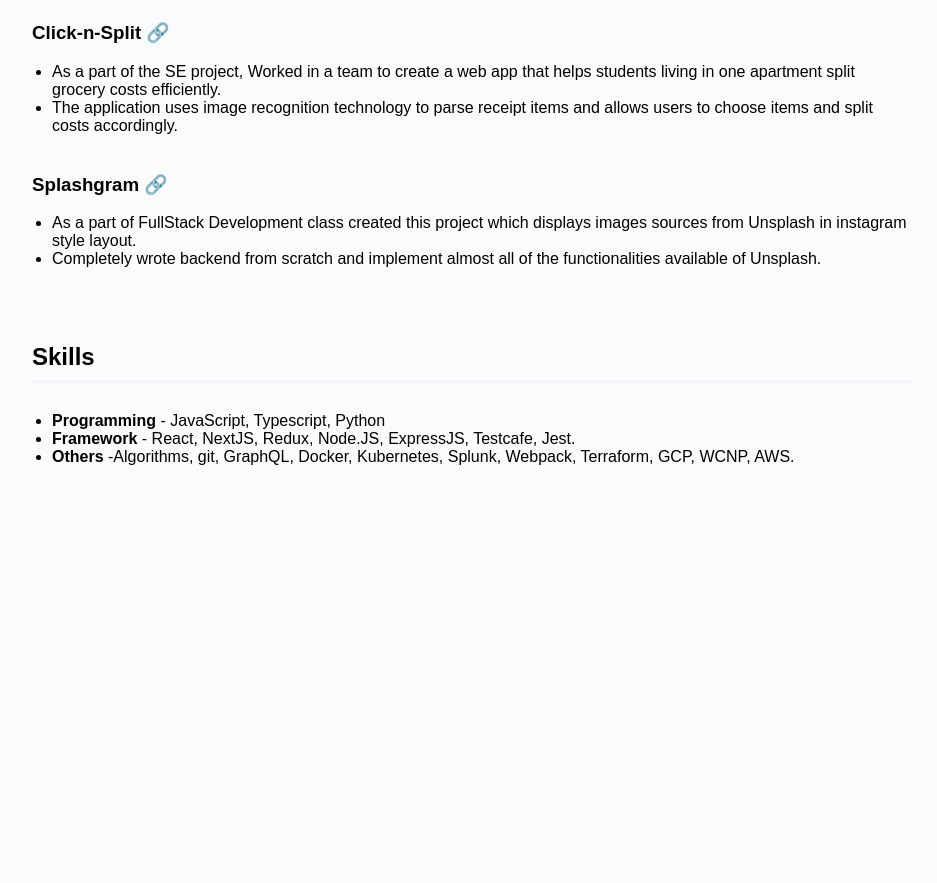
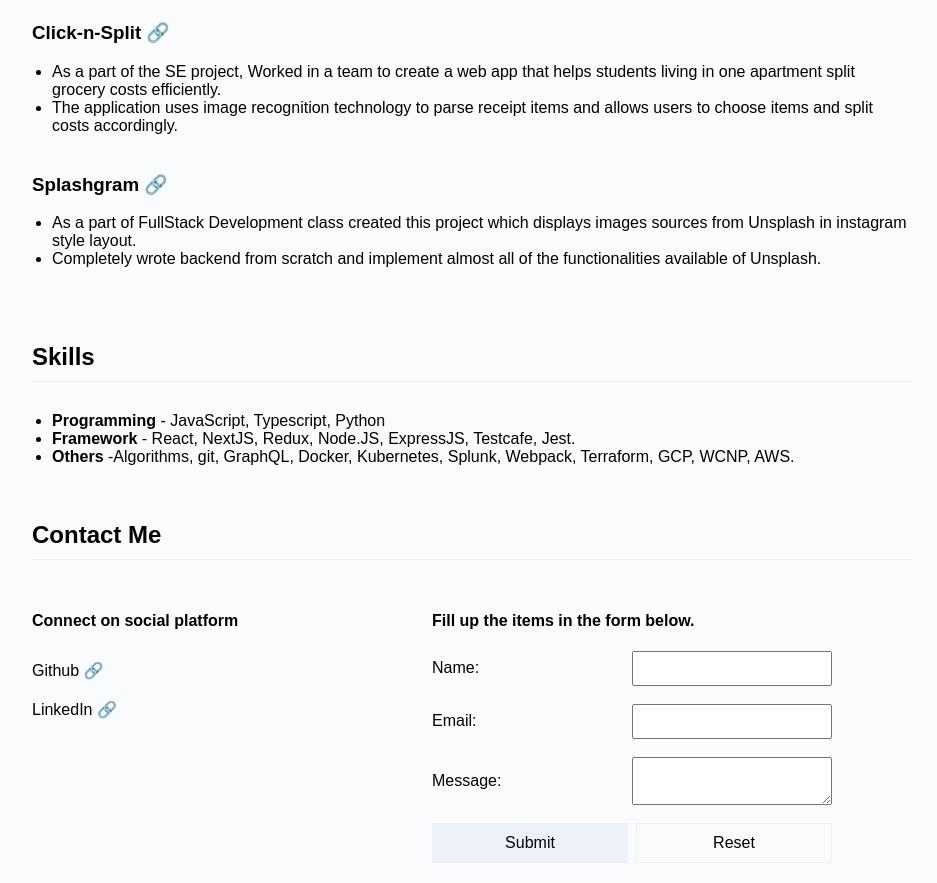
Before and after one commit to sarvesh2910/sarvesh, a plain HTML site: page index.html in a window 1280 px wide. Shown: the part 1796-2679 px from the top of the page, without its empty margins (168-1105 px from the left). Before the commit the page ends 2282 px from the top, so only its background shows below. Drawn offline with Linux system fonts and the light colour scheme.

Commit message:
added contact section along with contact form

```diff
--- a/index.html
+++ b/index.html
@@ -211,5 +211,43 @@
         </li>
     </ul>
 </section>
+<section id="contact" class="section contact">
+    <h1 class="stick">
+        Contact Me
+    </h1>
+    <div class="contact-option">
+        <div class="social">
+            <h4 class="form-heading">Connect on social platform</h4>
+            <div class="content">
+                <a href="https://github.com/sarvesh2910">Github 🔗</a>
+                <a href="https://www.linkedin.com/in/sarveshbiradar/">LinkedIn 🔗</a>
+            </div>
+        </div>
+        <form id="form"  class="form">
+            <h4 class="form-paragraph">Fill up the items in the form below.</h4>
+            <div class="form-question">
+                <label class="label" for="name">Name:</label>
+                <input type="text" id="name" name="name"/>
+            </div>
+            <br/>
+            <div class="form-question">
+                <label class="label" for="email">Email:</label>
+                <input type="email" id="email" name="email"/>
+            </div>
+            <br/>
+            <div class="form-question">
+                <label class="label" for="message">Message:</label>
+                <textarea id="message" name="message"></textarea>
+            </div>
+            <br/>
+            <div class="button-container">
+                <input class="primary button" type="submit" value="Submit"/>
+                <input class="secondary button" type="reset" value="Reset"/>
+            </div>
+        </form>
+
+    </div>
+
+</section>
 </body>
 </html>
--- a/style.css
+++ b/style.css
@@ -108,3 +108,80 @@ nav, .navigation-bar-wrapper {
     all: revert;
     margin-left: 20px;
 }
+
+.contact {
+    flex-direction: column;
+}
+.contact-option{
+    display: flex;
+}
+.social{
+    max-width: 400px;
+    width: 100%;
+    display: flex;
+    flex-direction: column;
+    align-items: flex-start;
+}
+.content {
+    align-items: flex-start;
+    justify-content: center;
+    flex-direction: column;
+    display: flex;
+}
+.contact a{
+    margin: 10px 0;
+
+}
+
+.form{
+    max-width: 400px;
+    width: 100%;
+    display: flex;
+    flex-direction: column;
+}
+.form-question{
+    display: flex;
+    justify-content: space-between;
+    align-items: center;
+}
+input,textarea{
+    padding: 8px;
+    width: 50%;
+}
+.button-container {
+    display: flex;
+    justify-content: space-between;
+    width: 100%;
+}
+.button {
+    height: 40px;
+    border: 1px solid #edf2fa;
+    width: 49%;
+    font-size: 1rem;
+    cursor: pointer;
+}
+
+.primary {
+    background-color: #edf2fa;
+}
+
+.secondary {
+    background-color: transparent;
+}
+
+.secondary:hover {
+    color: red;
+    border-color: red;
+}
+
+@media screen and (max-width: 500px) {
+   .hide{
+     display: none;
+   }
+    .contact-option{
+        flex-direction: column;
+    }
+    .social{
+        align-items: flex-start;
+    }
+}
```
